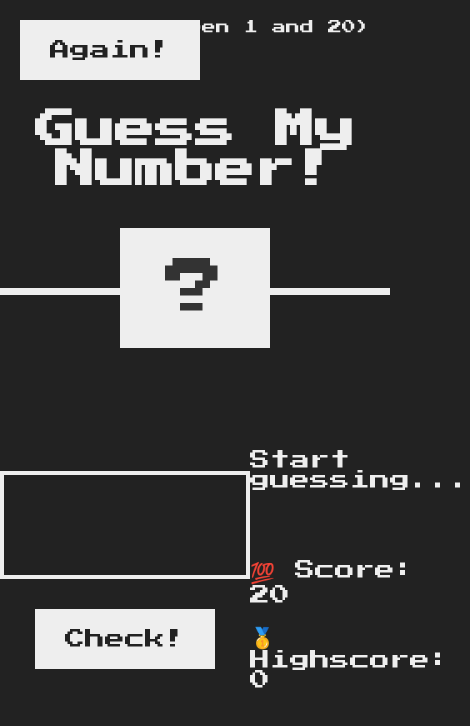
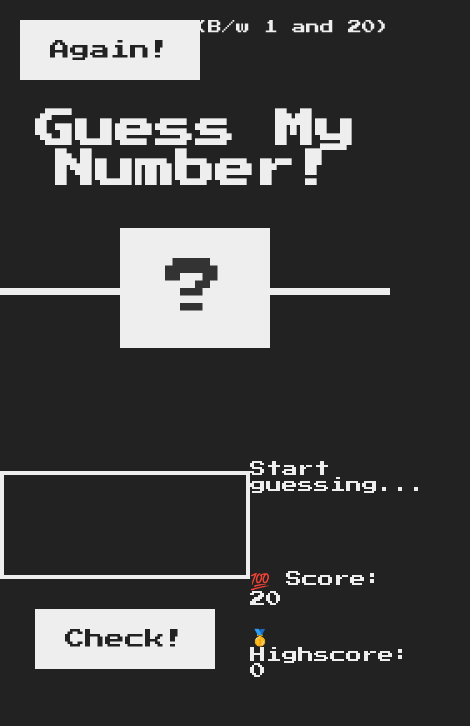
Before and after one commit to manvigupta226/Guess-my-number, a plain HTML site: page index.html in a window 390 px wide. Shown: the whole page, 470 px wide, since content can reach past the window. Drawn offline with Linux system fonts and the light colour scheme.

Commit message:
update for responsiveness

```diff
--- a/index.html
+++ b/index.html
@@ -10,7 +10,7 @@
   <body>
     <header>
       <h1>Guess My Number!</h1>
-      <p class="between">(Between 1 and 20)</p>
+      <p class="between">(B/w 1 and 20)</p>
       <button class="btn again">Again!</button>
       <div class="number">?</div>
     </header>
--- a/script.js
+++ b/script.js
@@ -49,7 +49,7 @@ document.querySelector('.check').addEventListener('click', function () {
       score--;
       document.querySelector('.score').textContent = score;
     } else {
-      document.querySelector('.message').textContent = 'You lost the game👎';
+      document.querySelector('.message').textContent = 'You lost the gamej👎';
       document.querySelector('.score').textContent = 0;
     }
   }
--- a/style.css
+++ b/style.css
@@ -27,6 +27,7 @@ header {
 
 main {
   height: 65vh;
+  max-width: fit-content;
   color: #eee;
   display: flex;
   align-items: center;
@@ -42,7 +43,7 @@ main {
 
 .right {
   width: 52rem;
-  font-size: 2rem;
+  font-size: 16px;
 }
 
 /* ELEMENTS STYLE */
@@ -73,7 +74,7 @@ h1 {
   font-size: 1.4rem;
   position: absolute;
   top: 2rem;
-  right: 2rem;
+  right: 0px;
 }
 
 .again {
```
